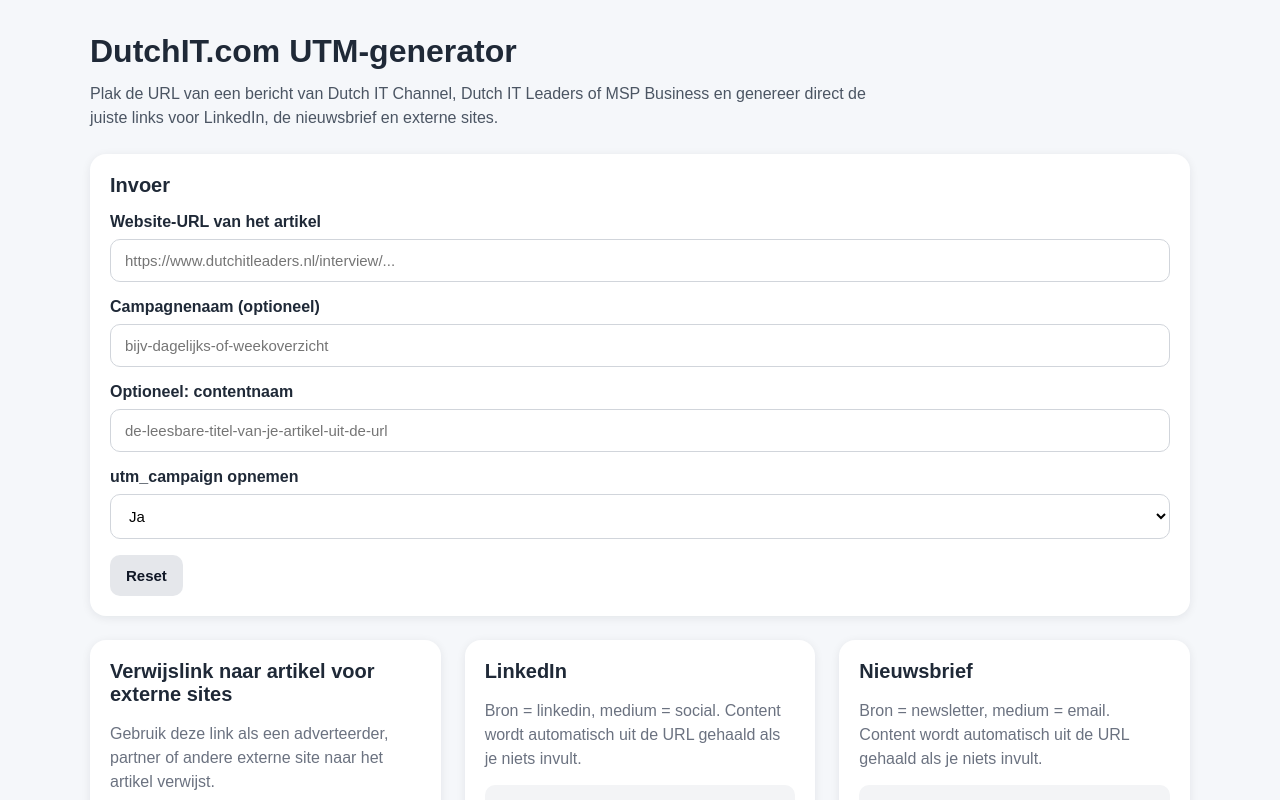
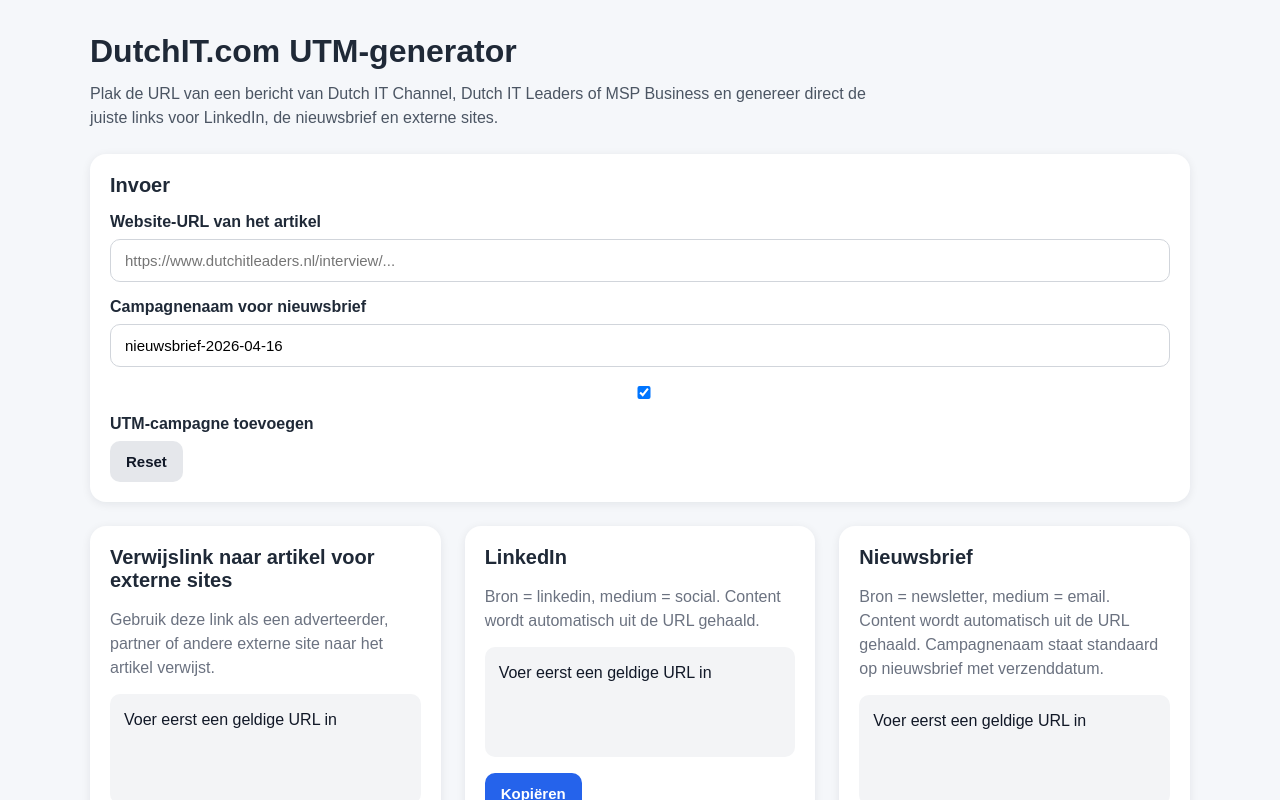
Before and after one commit to drkwbr-GH/UTM-code, a React (Vite) app: page / in a window 1280 px wide. Shown: the top 800 px of the page. Built offline with nearby package versions, Linux system fonts and the light colour scheme.

Commit message:
Update App.jsx

```diff
--- a/src/App.jsx
+++ b/src/App.jsx
@@ -23,13 +23,20 @@
     .slice(0, 80);
 }
 
+function getTodayCampaign() {
+  const now = new Date();
+  const year = now.getFullYear();
+  const month = String(now.getMonth() + 1).padStart(2, "0");
+  const day = String(now.getDate()).padStart(2, "0");
+  return `nieuwsbrief-${year}-${month}-${day}`;
+}
+
 export default function App() {
   const [baseUrl, setBaseUrl] = useState("");
-  const [campaign, setCampaign] = useState("");
-  const [contentName, setContentName] = useState("");
+  const [campaign, setCampaign] = useState(getTodayCampaign());
   const [includeCampaign, setIncludeCampaign] = useState(true);
 
-  const autoContentFromUrl = useMemo(() => {
+  const normalizedContent = useMemo(() => {
     try {
       const url = new URL(baseUrl);
       const parts = url.pathname.split("/").filter(Boolean);
@@ -39,11 +46,6 @@
       return "";
     }
   }, [baseUrl]);
-
-  const normalizedContent = useMemo(() => {
-    if (contentName) return slugify(contentName);
-    return autoContentFromUrl;
-  }, [contentName, autoContentFromUrl]);
 
   const externalWebsiteUrl = useMemo(() => {
     const params = {
@@ -87,8 +89,7 @@
 
   const reset = () => {
     setBaseUrl("");
-    setCampaign("");
-    setContentName("");
+    setCampaign(getTodayCampaign());
     setIncludeCampaign(true);
   };
 
@@ -114,33 +115,24 @@
             onChange={(e) => setBaseUrl(e.target.value)}
           />
 
-          <label htmlFor="campaign">Campagnenaam (optioneel)</label>
+          <label htmlFor="campaign">Campagnenaam voor nieuwsbrief</label>
           <input
             id="campaign"
             type="text"
-            placeholder="bijv-dagelijks-of-weekoverzicht"
+            placeholder="nieuwsbrief-jjjj-mm-dd"
             value={campaign}
             onChange={(e) => setCampaign(e.target.value)}
           />
 
-          <label htmlFor="contentName">Optioneel: contentnaam</label>
-          <input
-            id="contentName"
-            type="text"
-            placeholder="de-leesbare-titel-van-je-artikel-uit-de-url"
-            value={contentName}
-            onChange={(e) => setContentName(e.target.value)}
-          />
-
-          <label htmlFor="includeCampaign">utm_campaign opnemen</label>
-          <select
-            id="includeCampaign"
-            value={includeCampaign ? "ja" : "nee"}
-            onChange={(e) => setIncludeCampaign(e.target.value === "ja")}
-          >
-            <option value="ja">Ja</option>
-            <option value="nee">Nee</option>
-          </select>
+          <label className="checkbox-row" htmlFor="includeCampaign">
+            <input
+              id="includeCampaign"
+              type="checkbox"
+              checked={includeCampaign}
+              onChange={(e) => setIncludeCampaign(e.target.checked)}
+            />
+            UTM-campagne toevoegen
+          </label>
 
           <button className="secondary" onClick={reset}>
             Reset
@@ -166,7 +158,7 @@
             <h2>LinkedIn</h2>
             <p className="small">
               Bron = linkedin, medium = social. Content wordt automatisch uit de
-              URL gehaald als je niets invult.
+              URL gehaald.
             </p>
             <div className="output">
               {linkedinUrl || "Voer eerst een geldige URL in"}
@@ -180,7 +172,8 @@
             <h2>Nieuwsbrief</h2>
             <p className="small">
               Bron = newsletter, medium = email. Content wordt automatisch uit
-              de URL gehaald als je niets invult.
+              de URL gehaald. Campagnenaam staat standaard op nieuwsbrief met
+              verzenddatum.
             </p>
             <div className="output">
               {newsletterUrl || "Voer eerst een geldige URL in"}
@@ -207,12 +200,12 @@
               utm_medium=email
             </li>
             <li>
-              <strong>utm_campaign:</strong> optioneel, bijvoorbeeld dagelijks
-              of weekoverzicht
+              <strong>utm_campaign:</strong> standaard nieuwsbrief met
+              verzenddatum, bijvoorbeeld nieuwsbrief-2026-04-16
             </li>
             <li>
-              <strong>utm_content:</strong> automatisch uit de URL, of handmatig
-              invulbaar
+              <strong>utm_content:</strong> automatisch uit de URL van het
+              artikel
             </li>
           </ul>
         </div>
```
